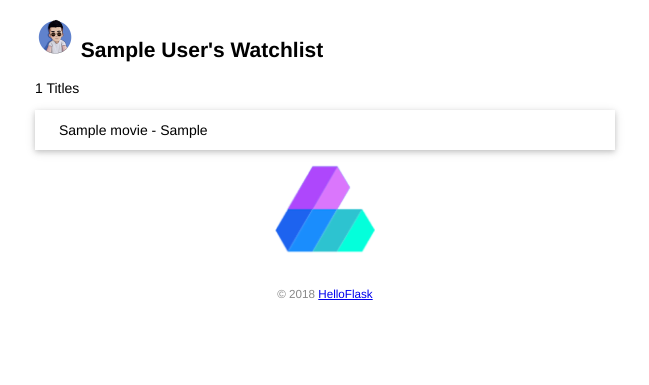
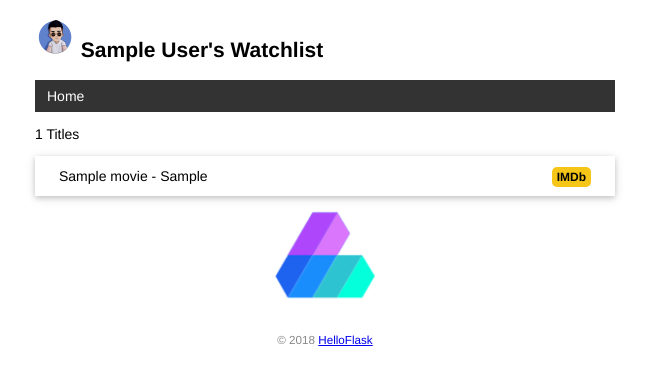
Before and after one commit to yangzhenyu322/FlaskDemo, a Flask app: page / in a window 1280 px wide. Shown: the top 385 px of the page, without its empty margins (315-964 px from the left). Run offline with Flask 3, Linux system fonts and the light colour scheme; tables that the repository leaves empty hold one stand-in row (values such as "Sample post").

Commit message:
Add base template and error template

```diff
--- a/app.py
+++ b/app.py
@@ -44,9 +44,8 @@ class Movie(db.Model):  # 表名将会是 movie
 
 @app.route('/')
 def index():
-    user = User.query.first()  # 读取用户记录
     movies = Movie.query.all()  # 读取所有电影记录
-    return render_template('index.html', user=user, movies=movies)
+    return render_template('index.html', movies=movies)
 
 @app.cli.command()  # 注册为命令，可以传入 name 参数来自定义命令
 @click.option('--drop', is_flag=True, help='Create after drop.')  # 设置选项
@@ -86,6 +85,16 @@ def forge():
     db.session.commit()
     click.echo('Done.')
 
+@app.errorhandler(404)  # 传入要处理的错误代码
+def page_not_found(e):  # 接受异常对象作为参数
+    return render_template('404.html'), 404  # 返回模板和状态码
+
+# 模板上下文处理函数：复用返回参数
+@app.context_processor
+def inject_user():  # 函数名可以随意修改
+    user = User.query.first()
+    return dict(user=user)  # 需要返回字典，等同于 return {'user': user}
+
 @app.route('/user/<name>')
 def user_page(name):
     # escape() 函数对 name 变量进行转义处理
--- a/static/style.css
+++ b/static/style.css
@@ -46,3 +46,41 @@ footer {
     margin: 0 auto;
     height: 100px;
 }
+
+nav ul {
+    list-style-type: none;
+    margin: 0;
+    padding: 0;
+    overflow: hidden;
+    background-color: #333;
+}
+
+nav li {
+    float: left;
+}
+
+nav li a {
+    display: block;
+    color: white;
+    text-align: center;
+    padding: 8px 12px;
+    text-decoration: none;
+}
+
+nav li a:hover {
+    background-color: #111;
+}
+
+.float-right {
+    float: right;
+}
+
+.imdb {
+    font-size: 12px;
+    font-weight: bold;
+    color: black;
+    text-decoration: none;
+    background: #F5C518;
+    border-radius: 5px;
+    padding: 3px 5px;
+}
--- /dev/null
+++ b/templates/base.html
@@ -0,0 +1,27 @@
+<!DOCTYPE html>
+<html lang="en">
+<head>
+    {% block head %}
+    <meta charset="utf-8">
+    <meta name="viewport" content="width=device-width, initial-scale=1.0">
+    <title>{{ user.name }}'s Watchlist</title>
+    <link rel="icon" href="{{ url_for('static', filename='favicon.ico') }}">
+    <link rel="stylesheet" href="{{ url_for('static', filename='style.css') }}" type="text/css">
+    {% endblock %}
+</head>
+<body>
+    <h2>
+        <img alt="Avatar" class="avatar" src="{{ url_for('static', filename='images/touxiang.png') }}">
+        {{ user.name }}'s Watchlist
+    </h2>
+    <nav>
+        <ul>
+            <li><a href="{{ url_for('index') }}">Home</a></li>
+        </ul>
+    </nav>
+    {% block content %}{% endblock %}
+    <footer>
+        <small>&copy; 2018 <a href="http://helloflask.com/book/3">HelloFlask</a></small>
+    </footer>
+</body>
+</html>
--- a/templates/index.html
+++ b/templates/index.html
@@ -1,26 +1,15 @@
-<!DOCTYPE html>
-<html lang="en">
-<head>
-    <meta charset="utf-8">
-    <title>{{ user.name }}'s Watchlist</title>
-    <link rel="icon" href="{{ url_for('static', filename='favicon.ico') }}">
-    <link rel="stylesheet" href="{{ url_for('static', filename='style.css') }}" type="text/css">
-</head>
-<body>
-    <h2>
-        <img alt="Avatar" class="avatar" src="{{ url_for('static', filename='images/touxiang.png') }}">
-        {{ user.name }}'s Watchlist
-    </h2>
-    {# 使用 length 过滤器获取 movies 变量的长度 #}
-    <p>{{ movies|length }} Titles</p>
-    <ul class="movie-list">
-        {% for movie in movies %}  {# 迭代 movies 变量 #}
-        <li>{{ movie.title }} - {{ movie.year }}</li>  {# 等同于 movie['title'] #}
-        {% endfor %}  {# 使用 endfor 标签结束 for 语句 #}
-    </ul>
-    <img alt="Walking Totoro" class="totoro" src="{{ url_for('static', filename='images/logo.png') }}">
-    <footer>
-        <small>&copy; 2018 <a href="http://helloflask.com/book/3">HelloFlask</a></small>
-    </footer>
-</body>
-</html>
+{% extends 'base.html' %}
+
+{% block content %}
+<p>{{ movies|length }} Titles</p>
+<ul class="movie-list">
+    {% for movie in movies %}
+    <li>{{ movie.title }} - {{ movie.year }}
+        <span class="float-right">
+            <a class="imdb" href="https://www.imdb.com/find?q={{ movie.title }}" target="_blank" title="Find this movie on IMDb">IMDb</a>
+        </span>
+    </li>
+    {% endfor %}
+</ul>
+<img alt="Walking Totoro" class="totoro" src="{{ url_for('static', filename='images/logo.png') }}" title="to~to~ro~">
+{% endblock %}
```
Also changed, not shown: templates/404.html (added, +12 -0 lines).
